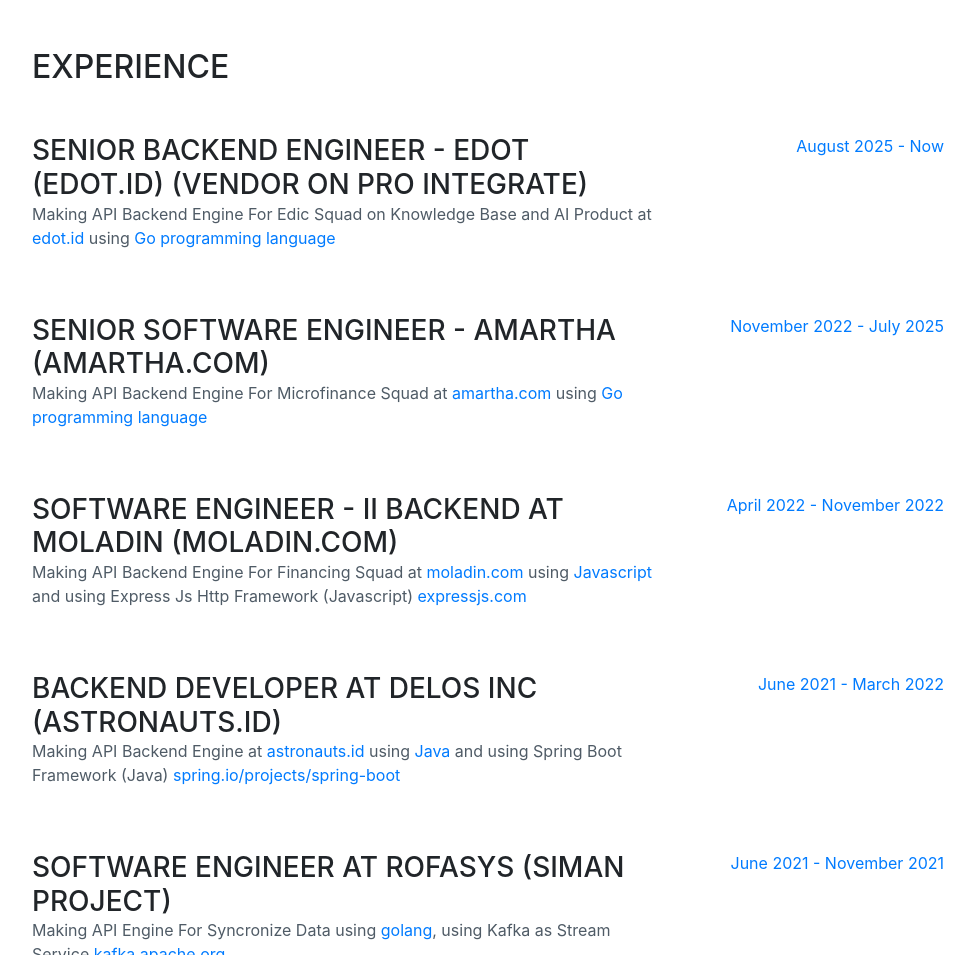
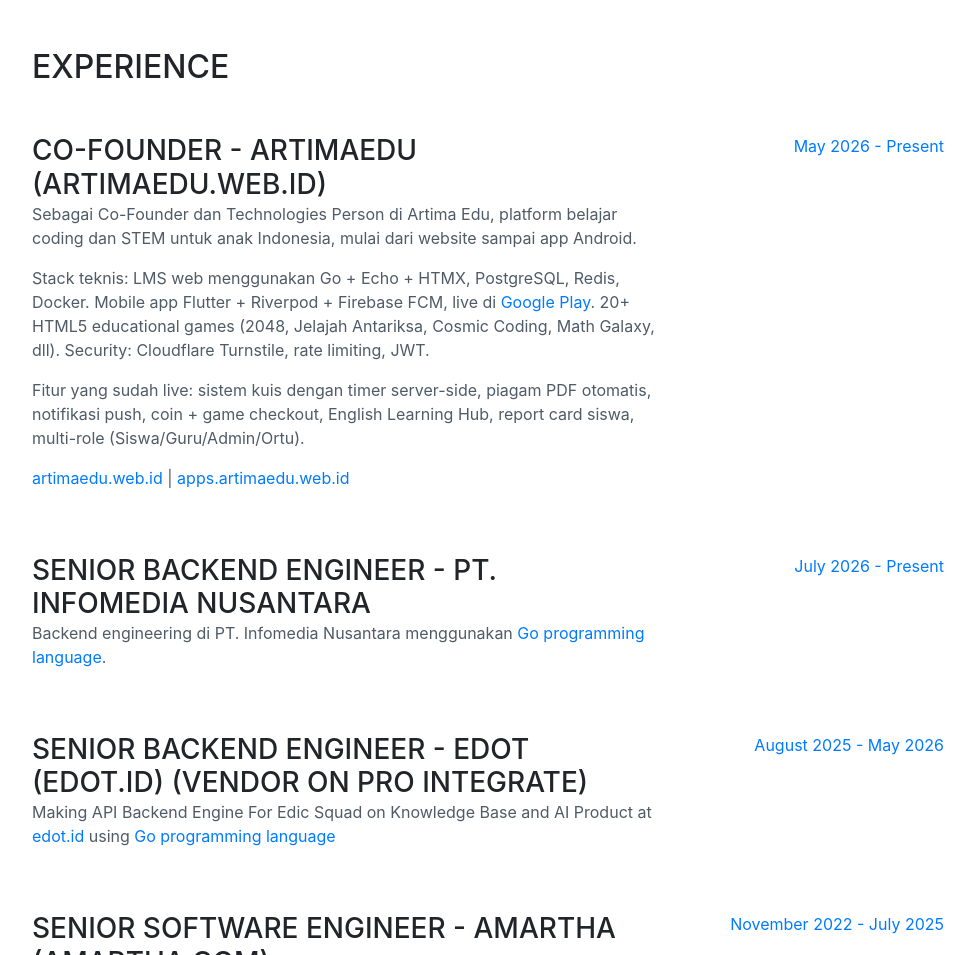
Before and after one commit to huzairuje/portfolio, a website with bundled scripts: page index.html in a window 1280 px wide. Shown: the part 800-1755 px from the top of the page, without its empty margins (288-1263 px from the left). Built offline with nearby package versions, Linux system fonts and the light colour scheme; a web font is replaced by a local one.

Commit message:
update experience: add ArtimaEdu Co-Founder and Infomedia Senior Backend Engineer

```diff
--- a/index.html
+++ b/index.html
@@ -147,6 +147,30 @@
     <section class="resume-section p-3 p-lg-5 d-flex flex-column" id="experience">
       <div class="my-auto">
         <h2 class="mb-5">Experience</h2>
+
+        <div class="resume-item d-flex flex-column flex-md-row mb-5 hover-lift">
+          <div class="resume-content mr-auto">
+            <h3 class="mb-0">Co-Founder - ArtimaEdu (artimaedu.web.id)</h3>
+            <p>Sebagai Co-Founder dan Technologies Person di Artima Edu, platform belajar coding dan STEM untuk anak Indonesia, mulai dari website sampai app Android.</p>
+            <p>Stack teknis: LMS web menggunakan Go + Echo + HTMX, PostgreSQL, Redis, Docker. Mobile app Flutter + Riverpod + Firebase FCM, live di <a href="https://play.google.com/store/apps/details?id=id.web.artimaedu.artimaedu_games" target="_blank">Google Play</a>. 20+ HTML5 educational games (2048, Jelajah Antariksa, Cosmic Coding, Math Galaxy, dll). Security: Cloudflare Turnstile, rate limiting, JWT.</p>
+            <p>Fitur yang sudah live: sistem kuis dengan timer server-side, piagam PDF otomatis, notifikasi push, coin + game checkout, English Learning Hub, report card siswa, multi-role (Siswa/Guru/Admin/Ortu).</p>
+            <p><a href="https://artimaedu.web.id" target="_blank">artimaedu.web.id</a> | <a href="https://apps.artimaedu.web.id" target="_blank">apps.artimaedu.web.id</a></p>
+          </div>
+          <div class="resume-date text-md-right">
+            <span class="text-primary">May 2026 - Present</span>
+          </div>
+        </div>
+
+        <div class="resume-item d-flex flex-column flex-md-row mb-5 hover-lift">
+          <div class="resume-content mr-auto">
+            <h3 class="mb-0">Senior Backend Engineer - PT. Infomedia Nusantara</h3>
+            <p>Backend engineering di PT. Infomedia Nusantara menggunakan <a href="https://go.dev/" target="_blank">Go programming language</a>.</p>
+          </div>
+          <div class="resume-date text-md-right">
+            <span class="text-primary">July 2026 - Present</span>
+          </div>
+        </div>
+
         <div class="resume-item d-flex flex-column flex-md-row mb-5 hover-lift">
           <div class="resume-content mr-auto">
             <h3 class="mb-0">Senior Backend Engineer - Edot (edot.id) (vendor on pro integrate)</h3>
@@ -156,7 +180,7 @@
                 language</a>
           </div>
           <div class="resume-date text-md-right">
-            <span class="text-primary">August 2025 - Now</span>
+            <span class="text-primary">August 2025 - May 2026</span>
           </div>
         </div>
 
```
